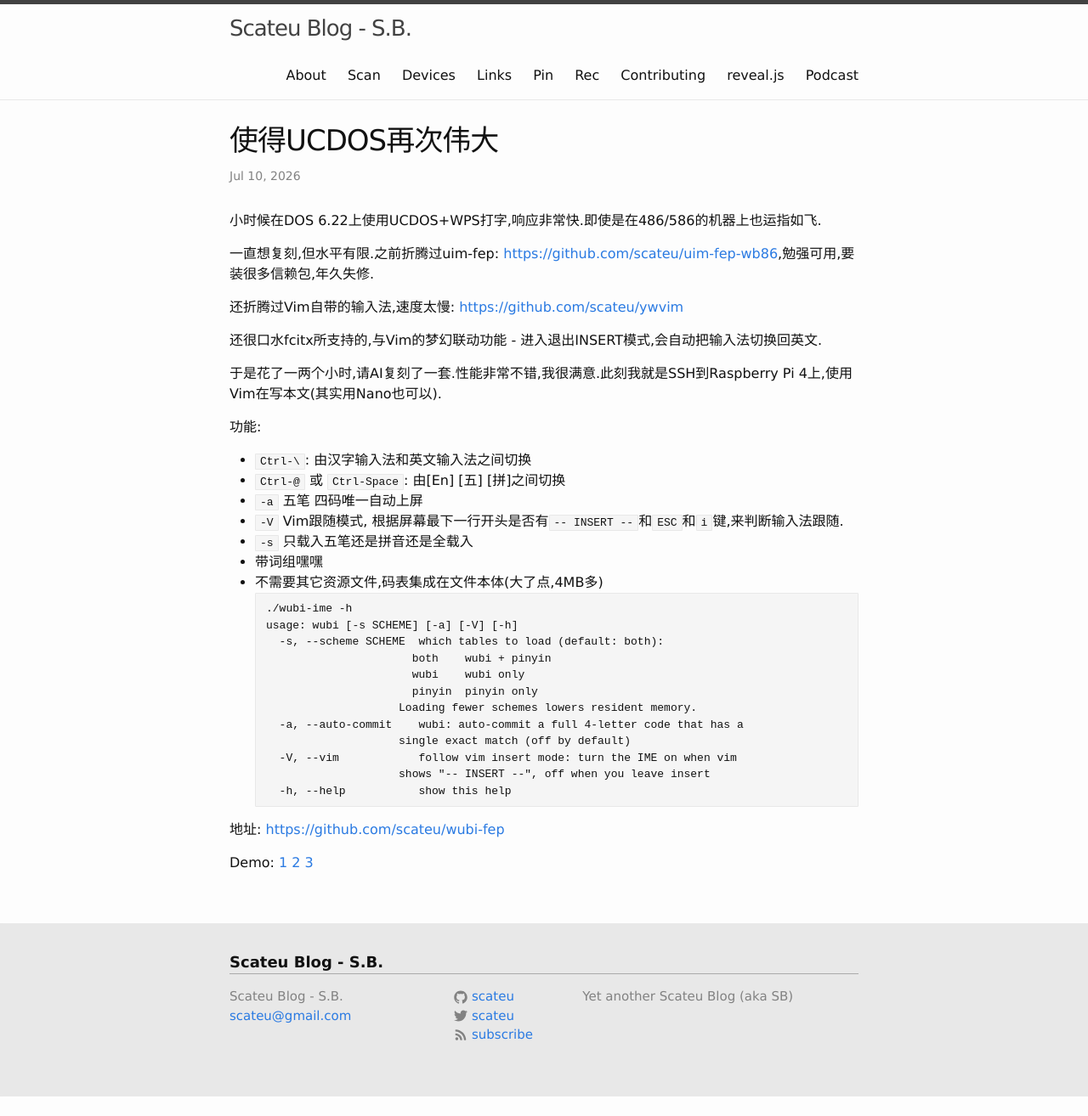
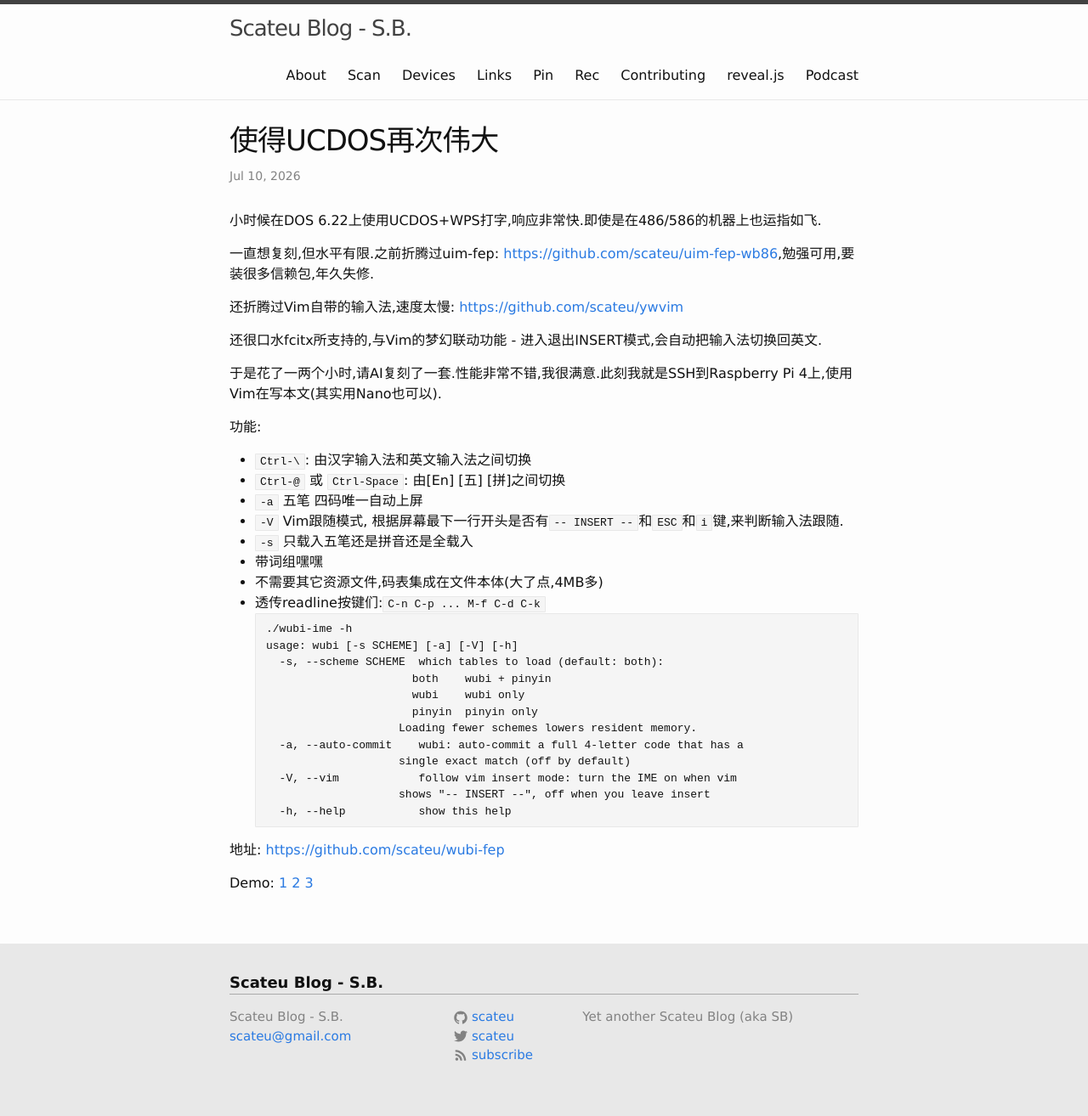
Before and after one commit to scateu/scateu.github.io, a Jekyll site: the page built from _posts/2026-07-10-vibe-ucdos.md, in a window 1280 px wide. Shown: the whole page at 85% size. Built offline with Jekyll 4.4.1, drawn with Linux system fonts in a browser that asks for light colours; nearby versions of some CDN libraries; comment, search, counter and statistics services are not loaded; before the commit the page ends 1290 px from its top, so only the background shows below that.

Commit message:
2026-07-10-vibe-ucdos.md

````diff
--- a/_posts/2026-07-10-vibe-ucdos.md
+++ b/_posts/2026-07-10-vibe-ucdos.md
@@ -23,6 +23,7 @@ layout: post
  - `-s` 只载入五笔还是拼音还是全载入
  - 带词组嘿嘿
  - 不需要其它资源文件,码表集成在文件本体(大了点,4MB多)
+ - 透传readline按键们:`C-n C-p ... M-f C-d C-k`
 ```
 ./wubi-ime -h
    usage: wubi [-s SCHEME] [-a] [-V] [-h]
````
